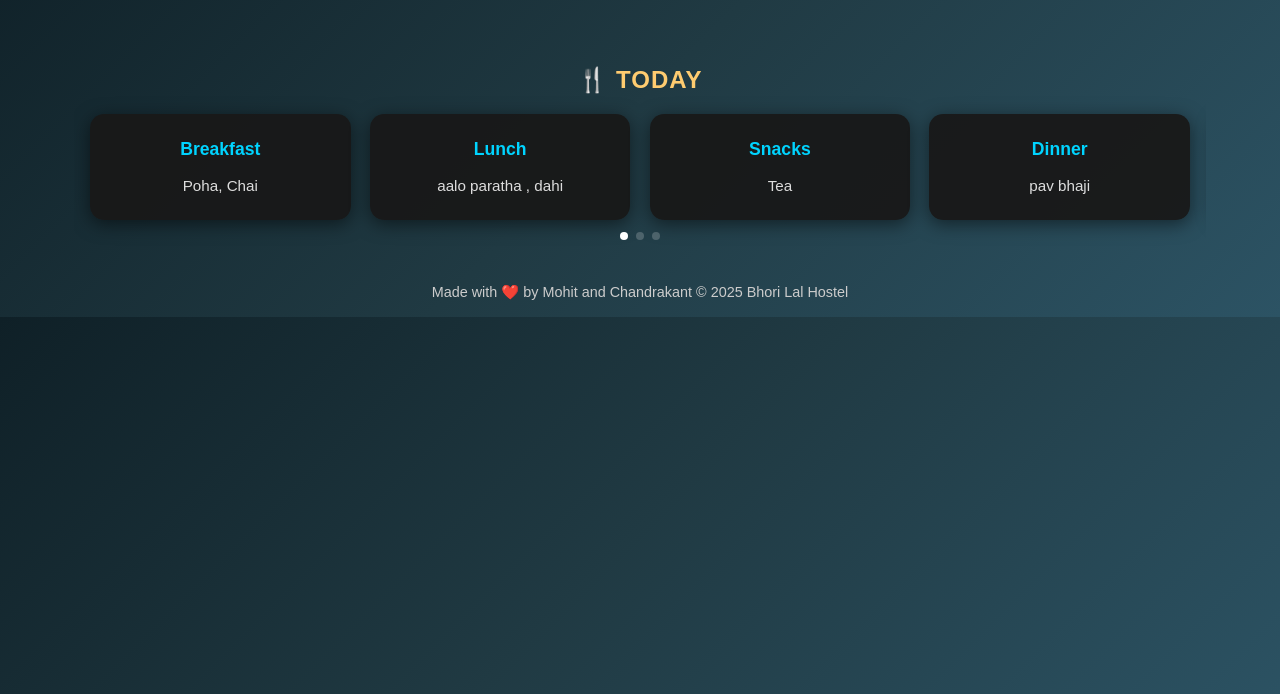
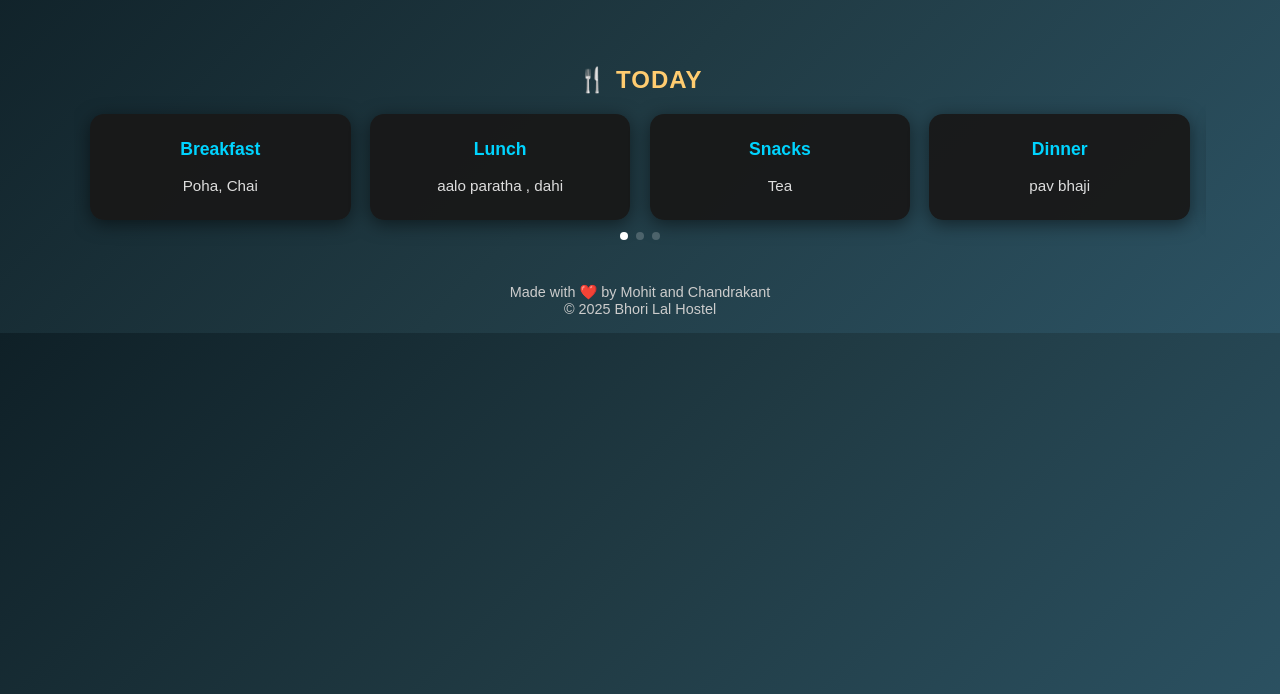
Before and after one commit to mgck0creation-source/mohitchandu.github.io, a plain HTML site: page index.html in a window 1280 px wide. Shown: the part 106-800 px from the top of the page. Drawn offline with nearby package versions, Linux system fonts and the light colour scheme.

Commit message:
Update index.html
add br tag

```diff
--- a/index.html
+++ b/index.html
@@ -166,7 +166,7 @@
   </div>
 
   <footer>
-    Made with ❤️ by Mohit and Chandrakant
+    Made with ❤️ by Mohit and Chandrakant<br>
         © 2025 Bhori Lal Hostel
   </footer>
 
```
